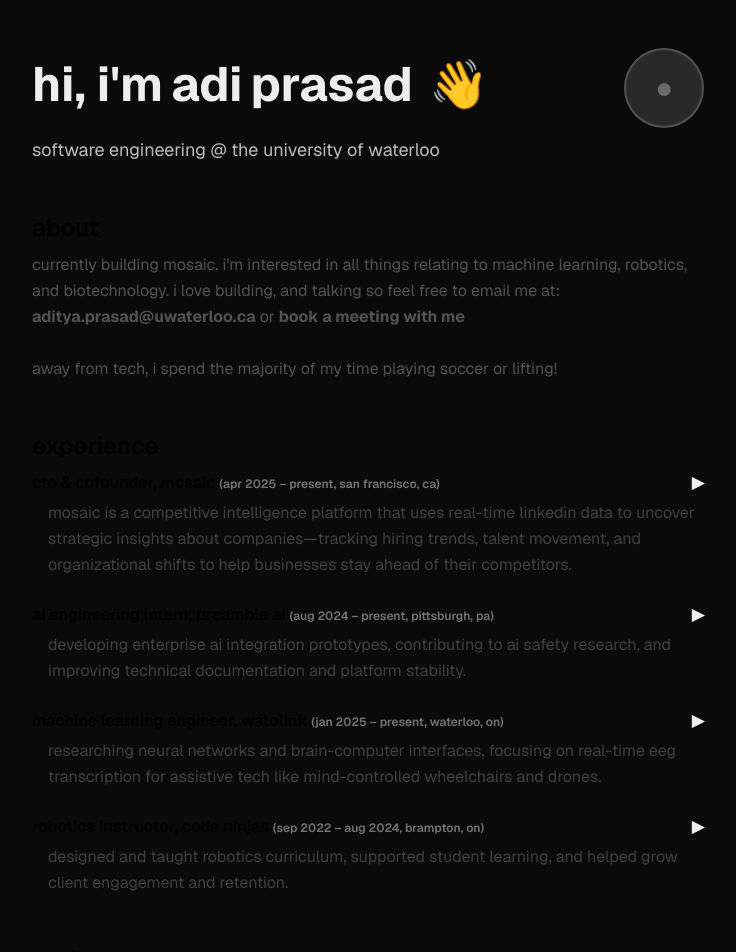
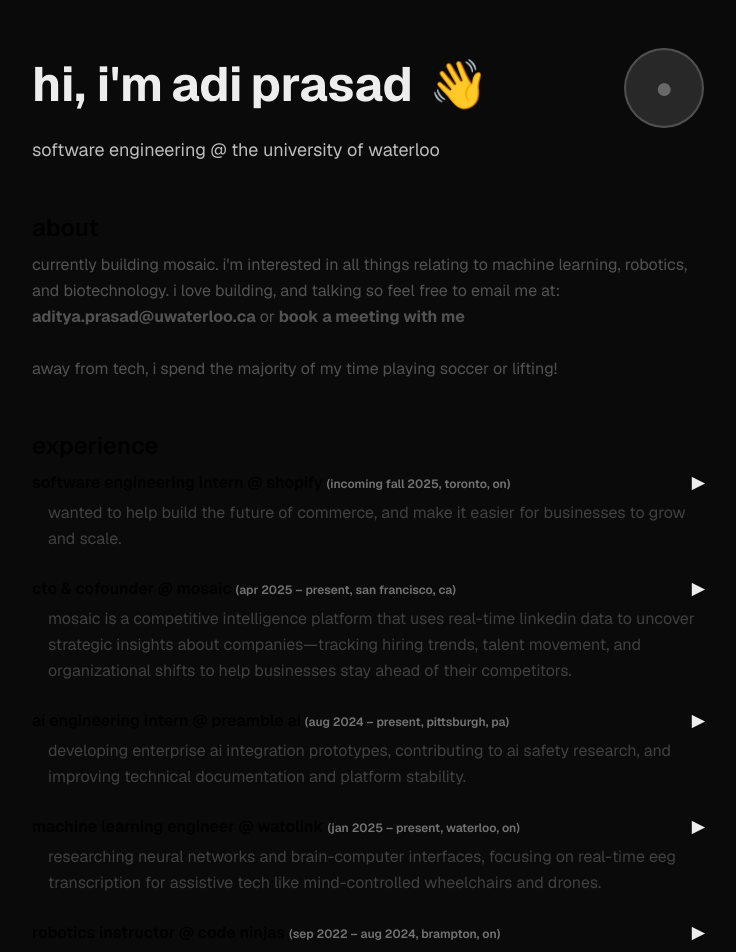
Before and after one commit to adiprasadd/personalpage, a Next.js app: page / in a window 1280 px wide. Shown: the top 952 px of the page, without its empty margins (272-1008 px from the left). Built offline with nearby package versions, Linux system fonts and the light colour scheme.

Commit message:
updated experiences

```diff
--- a/src/app/page.tsx
+++ b/src/app/page.tsx
@@ -15,8 +15,17 @@ export default function Home() {
 
   const experiences = [
     {
+      key: 'shopify',
+      title: 'software engineering intern @ shopify',
+      date: '(incoming fall 2025, toronto, on)',
+      summary: 'wanted to help build the future of commerce, and make it easier for businesses to grow and scale.',
+      details: [
+        'not sure yet what i will be working on, but stay tuned!'
+      ]
+    },
+    {
       key: 'mosaic',
-      title: 'cto & cofounder, mosaic',
+      title: 'cto & cofounder @ mosaic',
       date: '(apr 2025 – present, san francisco, ca)',
       summary: 'mosaic is a competitive intelligence platform that uses real-time linkedin data to uncover strategic insights about companies—tracking hiring trends, talent movement, and organizational shifts to help businesses stay ahead of their competitors.',
       details: [
@@ -27,7 +36,7 @@ export default function Home() {
     },
     {
       key: 'preamble',
-      title: 'ai engineering intern, preamble ai',
+      title: 'ai engineering intern @ preamble ai',
       date: '(aug 2024 – present, pittsburgh, pa)',
       summary: 'developing enterprise ai integration prototypes, contributing to ai safety research, and improving technical documentation and platform stability.',
       details: [
@@ -38,7 +47,7 @@ export default function Home() {
     },
     {
       key: 'watolink',
-      title: 'machine learning engineer, watolink',
+      title: 'machine learning engineer @ watolink',
       date: '(jan 2025 – present, waterloo, on)',
       summary: 'researching neural networks and brain-computer interfaces, focusing on real-time eeg transcription for assistive tech like mind-controlled wheelchairs and drones.',
       details: [
@@ -49,7 +58,7 @@ export default function Home() {
     },
     {
       key: 'codeninjas',
-      title: 'robotics instructor, code ninjas',
+      title: 'robotics instructor @ code ninjas',
       date: '(sep 2022 – aug 2024, brampton, on)',
       summary: 'designed and taught robotics curriculum, supported student learning, and helped grow client engagement and retention.',
       details: [
```
